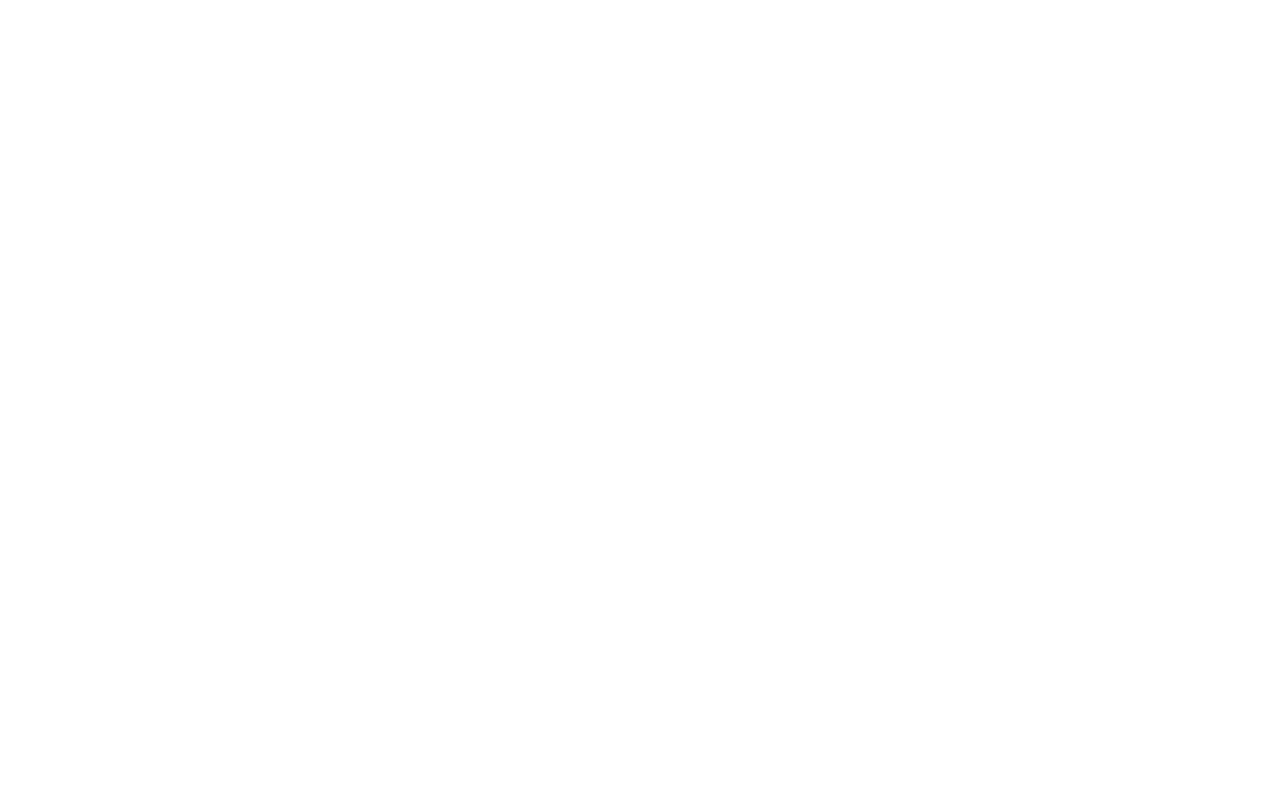
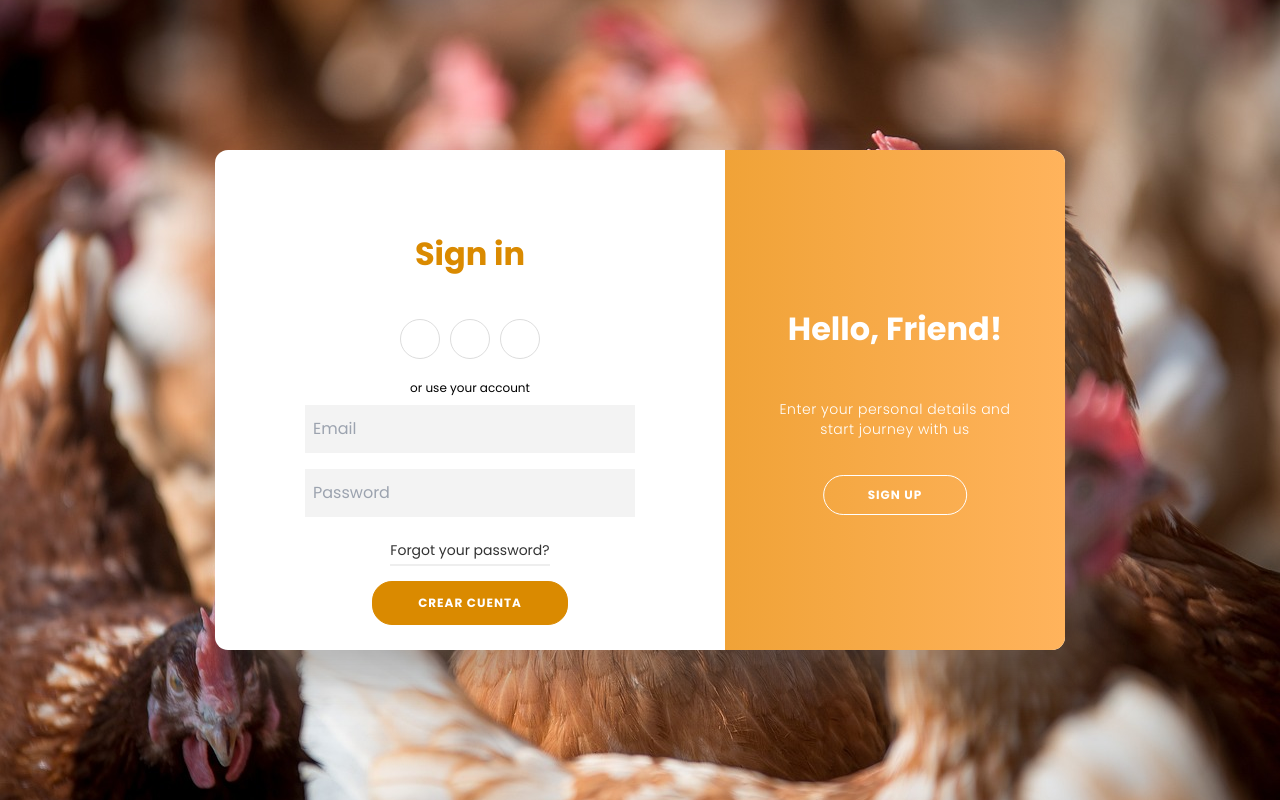
Before and after one commit to Gallina-Feliz/Frontend-AviControl, an Angular app: page / in a window 1280 px wide. Built offline with nearby package versions, Linux system fonts and the light colour scheme.

Commit message:
Molecula Login

```diff
--- a/src/app/app.component.html
+++ b/src/app/app.component.html
@@ -1 +1,2 @@
 <router-outlet></router-outlet>
+<app-login></app-login>
--- a/src/app/app.module.ts
+++ b/src/app/app.module.ts
@@ -5,9 +5,11 @@
 import { AppComponent } from './app.component';
 import { SharedModule } from './shared/shared.module';
 
+
 @NgModule({
   declarations: [
-    AppComponent,
+    AppComponent
+
   ],
   imports: [
     BrowserModule,
--- /dev/null
+++ b/src/app/shared/components/molecules/login/login.component.css
@@ -0,0 +1,252 @@
+@import url('https://fonts.googleapis.com/css2?family=Poppins:wght@100;200;300;400;500;600;700;800;900&display=swap');
+
+* {
+    padding: 0px;
+    margin: 0px;
+    box-sizing: border-box;
+}
+
+:root {
+    --linear-grad: linear-gradient(to right, #da8a00, #ffb35c);
+    --grad-clr1: #da8a00;
+    --grad-clr2: #da8a00;
+}
+
+body {
+    height: 100vh;
+    background-image: url(../../../../../assets/images/fondoG.jpg);
+    background-repeat: no-repeat;
+    background-position: center;
+    background-attachment: fixed;
+    background-size: cover;
+    display: grid;
+    place-content: center;
+    font-family: 'Poppins', sans-serif;
+}
+
+.container{
+position: relative;
+width: 850px;
+height: 500px;
+background-color: #fff;
+box-shadow: 25px 30px 55px #5557;
+border-radius: 13px;
+overflow: hidden;
+}
+
+
+.form-container{
+    position: absolute;
+    width: 60%;
+    height: 100%;
+    padding: 0px 40px;
+    transition: all 0.6s ease-in-out;
+}
+.sign-up-container{
+    opacity: 0;
+    z-index: 1;
+}
+.sign-in-container{
+    z-index: 2;
+}
+form{
+    height: 100%;
+    display: flex;
+    flex-direction: column;
+    align-items: center;
+    justify-content: center;
+    padding: 0px 50px;
+}
+h1{
+    color:  #da8a00;
+    display: block;
+    font-size: 2em;
+    margin-block-start: 0.67em;
+    margin-block-end: 0.67em;
+    margin-inline-start: 0px;
+    margin-inline-end: 0px;
+    font-weight: bold;
+    unicode-bidi: isolate;
+}
+.social-container{
+    margin: 20px 0px;
+}
+.social-container a{
+    border: 1px solid #DDD;
+    border-radius: 50%;
+    display: inline-flex;
+    justify-content: center;
+    align-items: center;
+    margin: 0px 5px;
+    height: 40px;
+    width: 40px;
+}
+span{
+    font-size: 12px;
+}
+.infield{
+    position: relative;
+    margin: 8px 0px;
+    width: 100%;
+}
+input{
+    width: 100%;
+    padding: 12px 8px;
+    background-color: #f3f3f3;
+    border: none;
+    outline: none;
+}
+label{
+    position: absolute;
+    left: 50%;
+    top: 100%;
+    transform: translateX(-50%);
+    height: 2px;
+    width: 0;
+    background: var(--linear-grad);
+    transition: 0.3s;
+}
+input:focus ~ label{
+    width: 100%;
+}
+a{
+    color: #333;
+    font-size: 14px;
+    text-decoration: none;
+    margin: 15px 0px;
+}
+a.forgot{
+    padding-bottom: 3px;
+    border-bottom: 2px solid #eee;
+}
+button{
+    border-radius: 20px;
+    border: 1px solid var(--grad-clr1);
+    background: var(--grad-clr2);
+    color: #fff;
+    font-size: 12px;
+    font-weight: bold;
+    padding: 12px 45px;
+    letter-spacing: 1px;
+    text-transform: uppercase;
+}
+.form-container{
+    margin-top: 17px;
+    transition: 80ms ease-in;
+}
+.form-container button:hover{
+    background: #fff;
+    color: var(--grad-clr2);
+}
+.overlay-container{
+    position: absolute;
+    top: 0;
+    left: 60%;
+    width: 40%;
+    height: 100%;
+    overflow: hidden;
+    transition: transform 0.6s ease-in-out;
+    z-index: 9;
+}
+#overlayBtn{
+    cursor: pointer;
+    position: absolute;
+    left: 50%;
+    top: 325px;
+    transform: translateX(-50%);
+    width: 143.67px;
+    height: 40px;
+    border: 1px solid #fff;
+    background: transparent;
+    border-radius: 20px;
+}
+.overlay{
+    position: relative;
+    background: var(--linear-grad);
+    color: #fff;
+    left: -150%;
+    height: 100%;
+    width: 250%;
+    transition: transform 0.6s  ease-in-out;
+}
+.overlay-panel{
+    position: absolute;
+    display: flex;
+    align-items: center;
+    justify-content: center;
+    flex-direction: column;
+    padding: 0px 40px;
+    text-align: center;
+    height: 100%;
+    width: 340px;
+    transition: 0.6s ease-in-out;
+}
+.overlay-left{
+    right: 60%;
+    transform: translateX(-12%);
+}
+.overlay-right{
+    right: 0;
+    transform: translateX(0%);
+}
+.overlay-panel h1{
+    color: #fff;
+}
+p{
+    font-size: 14px;
+    font-weight: 300;
+    line-height: 20px;
+    letter-spacing: 0.5px;
+    margin: 25px 0px 35px;
+}
+.overlay-panel button{
+    border: none;
+    background-color: transparent;
+}
+.right-panel-active .overlay-container{
+    transform: translateX(-150%);
+}
+.right-panel-active .overlay{
+    transform: translateX(50%);
+}
+.right-panel-active .overlay-left{
+    transform: translateX(25%);
+}
+.right-panel-active .overlay-right{
+    transform: translateX(35%);
+}
+.right-panel-active .sign-in-container{
+    transform: translateX(20%);
+    opacity: 0;
+}
+.right-panel-active .sign-up-container{
+    transform: translateX(66.7%);
+    opacity: 1;
+    z-index: 5;
+    animation: show 0.6s;
+}
+@keyframes show {
+    0%, 50%{
+        opacity: 0;
+        z-index: 1;
+    }
+    50.1%, 100%{
+        opacity: 1;
+        z-index: 5;
+    }
+}
+.btnScaled{
+    animation: scaleBtn 0.6s;
+}
+@keyframes scaleBtn {
+    0%{
+        width: 143.67px;
+    }
+    50%{
+        width: 250px;
+    }
+    100%{
+        width: 143.67px;
+    }
+
+}
--- /dev/null
+++ b/src/app/shared/components/molecules/login/login.component.html
@@ -0,0 +1,63 @@
+<div class="container" id="container">
+    <div class="form-container sign-up-container">
+        <form action="#">
+            <h1>Create Account</h1>
+            <div class="social-container">
+                <a href="#" class="social"><i class="fab fa-facebook-f"></i></a>
+                <a href="#" class="social"><i class="fab fa-google-plus-g"></i></a>
+                <a href="#" class="social"><i class="fab fa-linkedin-in"></i></a>
+            </div>
+            <span>or use your email for registration</span>
+            <div class="infield">
+                <input type="text" placeholder="Name" />
+                <label></label>
+            </div>
+            <div class="infield">
+                <input type="email" placeholder="Email" name="email"/>
+                <label></label>
+            </div>
+
+            <div class="infield">
+                <input type="password" placeholder="Password" />
+                <label></label>
+            </div>
+            <button>Sign Up</button>
+        </form>
+    </div>
+    <div class="form-container sign-in-container">
+        <form action="#">
+            <h1>Sign in</h1>
+            <div class="social-container">
+                <a href="#" class="social"><i class="fab fa-facebook-f"></i></a>
+                <a href="#" class="social"><i class="fab fa-google-plus-g"></i></a>
+                <a href="#" class="social"><i class="fab fa-linkedin-in"></i></a>
+            </div>
+            <span>or use your account</span>
+            <div class="infield">
+                <input type="email" placeholder="Email" name="email"/>
+                <label></label>
+            </div>
+            <div class="infield">
+                <input type="password" placeholder="Password" />
+                <label></label>
+            </div>
+            <a href="#" class="forgot">Forgot your password?</a>
+            <button>Crear cuenta</button>
+        </form>
+    </div>
+    <div class="overlay-container" id="overlayCon">
+        <div class="overlay">
+            <div class="overlay-panel overlay-left">
+                <h1>Welcome Back!</h1>
+                <p>To keep connected with us please login with your personal info</p>
+                <button>Sign In</button>
+            </div>
+            <div class="overlay-panel overlay-right">
+                <h1>Hello, Friend!</h1>
+                <p>Enter your personal details and start journey with us</p>
+                <button>Sign Up</button>
+            </div>
+        </div>
+        <button id="overlayBtn"></button>
+    </div>
+  </div>
--- /dev/null
+++ b/src/app/shared/components/molecules/login/login.component.ts
@@ -0,0 +1,22 @@
+import { Component, AfterViewInit , ViewEncapsulation } from '@angular/core';
+
+@Component({
+  selector: 'app-login',
+  templateUrl: './login.component.html',
+  styleUrls: ['./login.component.css'],
+  encapsulation: ViewEncapsulation.None
+})
+export class LoginComponent implements AfterViewInit {
+  ngAfterViewInit() {
+    const container = document.getElementById('container');
+    const overlayBtn = document.getElementById('overlayBtn');
+
+    overlayBtn?.addEventListener('click', () => {
+      container?.classList.toggle('right-panel-active');
+      overlayBtn.classList.remove('btnScaled');
+      window.requestAnimationFrame(() => {
+        overlayBtn.classList.add('btnScaled');
+      });
+    });
+  }
+}
--- a/src/app/shared/shared.module.ts
+++ b/src/app/shared/shared.module.ts
@@ -1,5 +1,6 @@
 import { NgModule } from '@angular/core';
 import { CommonModule } from '@angular/common';
+import { LoginComponent } from './components/molecules/login/login.component';
 
 
 
@@ -9,13 +10,15 @@
   declarations: [
 
 
+
+    LoginComponent
   ],
   imports: [
 
     CommonModule
   ],
   exports: [
-
+    LoginComponent
   ]
 })
 export class SharedModule { }
```
Also changed, not shown: src/assets/images/fondoG.jpg (added), 1 other file (tests, documents, lock files or other folders).
